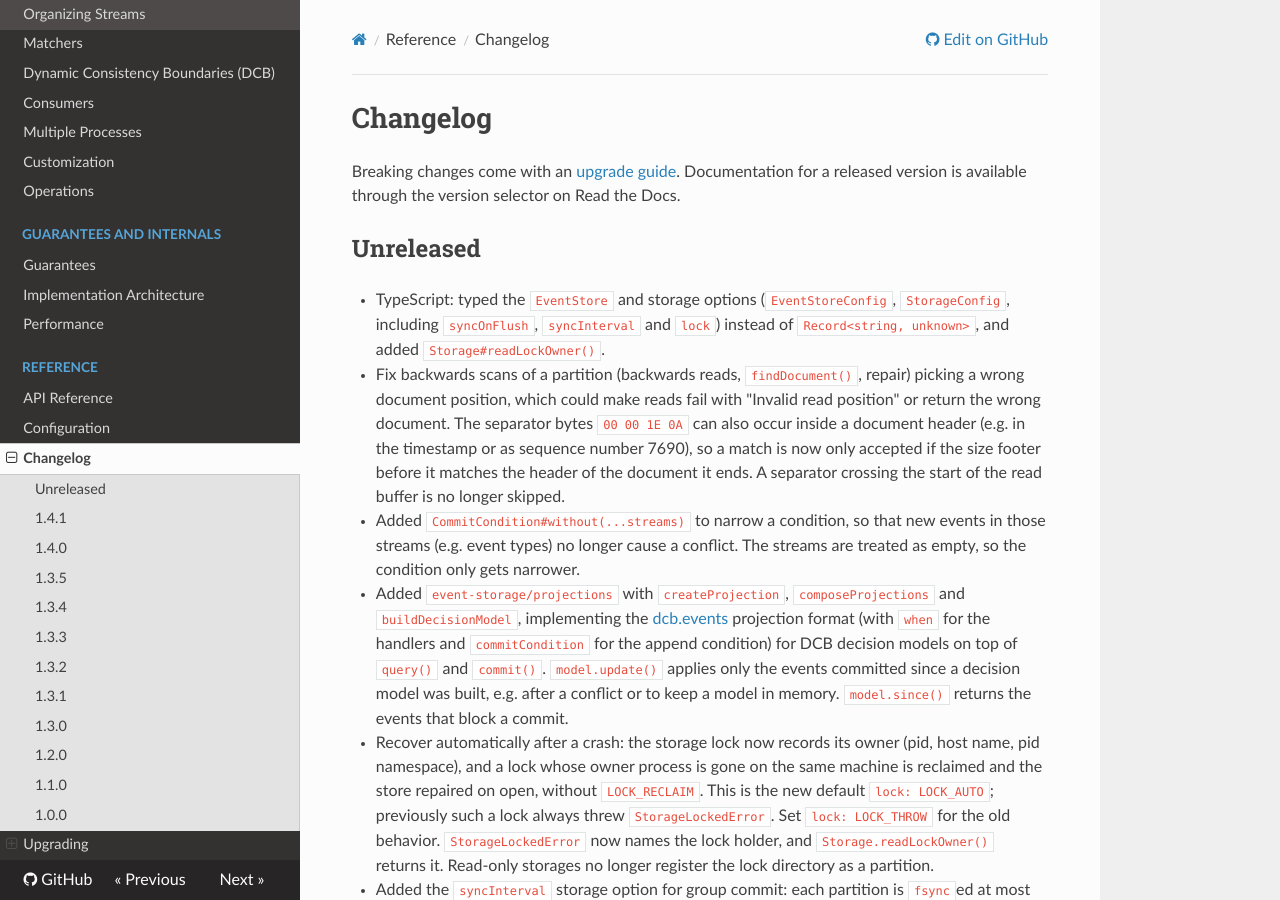
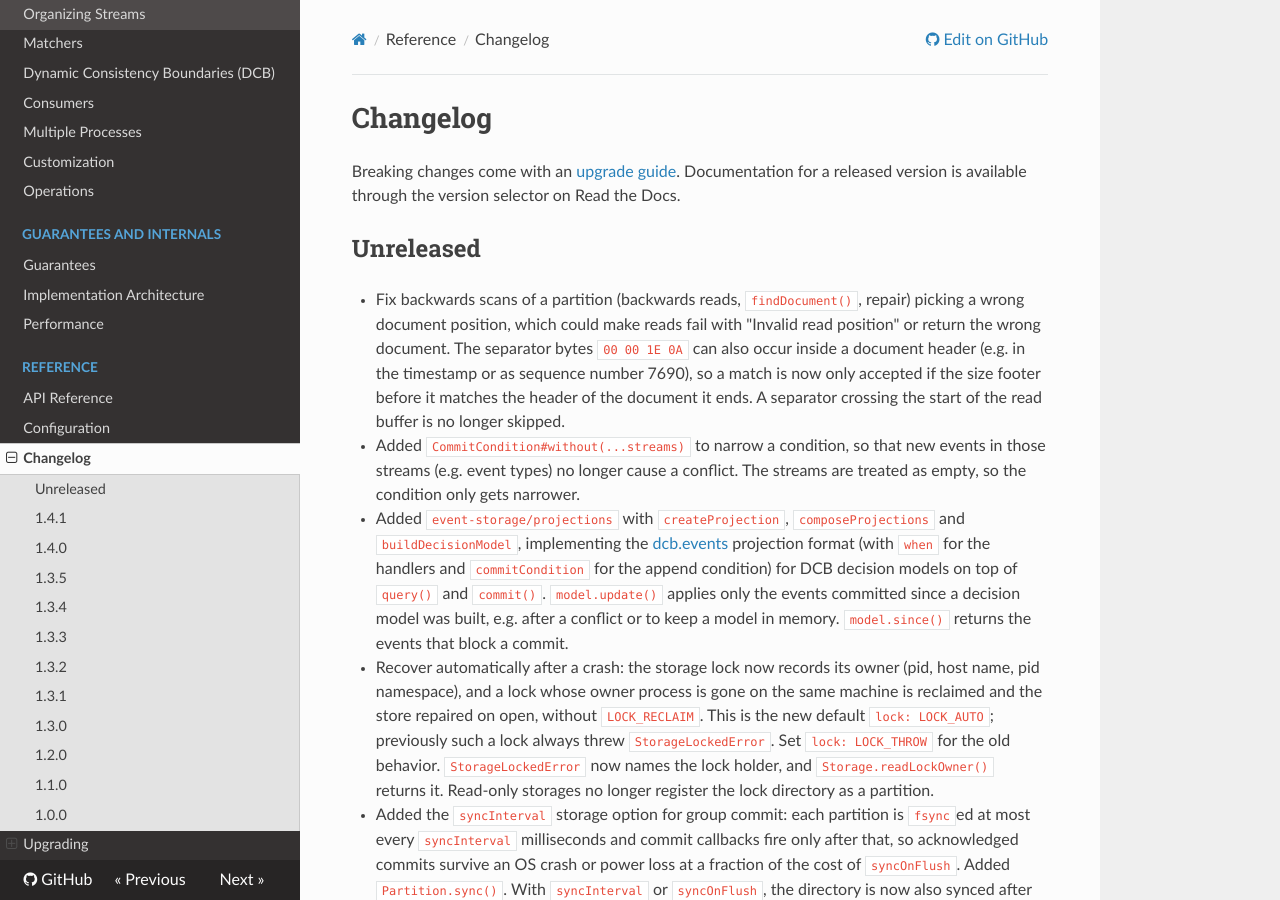
Before and after one commit to albe/node-event-storage, an MkDocs documentation site: the page built from docs/changelog.md, in a window 1280 px wide and 900 px high. Built offline with MkDocs 1.6.1, drawn with Linux system fonts in a browser that asks for light colours; nearby versions of some CDN libraries.

Commit message:
Drop the changelog entry for the option types
Co-Authored-By: Claude Opus 5.5 <noreply@anthropic.com>
Claude-Session: https://claude.ai/code/session_01LShbU8ZsbhAMBEMXvNQHNA

```diff
--- a/docs/changelog.md
+++ b/docs/changelog.md
@@ -4,7 +4,6 @@ Breaking changes come with an [upgrade guide](upgrading/index.md). Documentation
 
 ## Unreleased
 
-- TypeScript: typed the `EventStore` and storage options (`EventStoreConfig`, `StorageConfig`, including `syncOnFlush`, `syncInterval` and `lock`) instead of `Record<string, unknown>`, and added `Storage#readLockOwner()`.
 - Fix backwards scans of a partition (backwards reads, `findDocument()`, repair) picking a wrong document position, which could make reads fail with "Invalid read position" or return the wrong document. The separator bytes `00 00 1E 0A` can also occur inside a document header (e.g. in the timestamp or as sequence number 7690), so a match is now only accepted if the size footer before it matches the header of the document it ends. A separator crossing the start of the read buffer is no longer skipped.
 - Added `CommitCondition#without(...streams)` to narrow a condition, so that new events in those streams (e.g. event types) no longer cause a conflict. The streams are treated as empty, so the condition only gets narrower.
 - Added `event-storage/projections` with `createProjection`, `composeProjections` and `buildDecisionModel`, implementing the [dcb.events](https://dcb.events/topics/projections/) projection format (with `when` for the handlers and `commitCondition` for the append condition) for DCB decision models on top of `query()` and `commit()`. `model.update()` applies only the events committed since a decision model was built, e.g. after a conflict or to keep a model in memory. `model.since()` returns the events that block a commit.
```
